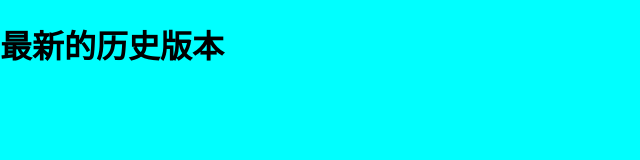
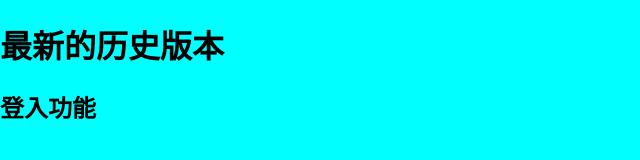
Before and after one commit to yf8866200/project_1, a plain HTML site: page index.html in a window 1280 px wide. Shown: the whole page, without its empty margins (0-640 px from the left). Drawn offline with Linux system fonts and the light colour scheme.

Commit message:
登入功能

```diff
--- a/index.html
+++ b/index.html
@@ -10,5 +10,6 @@
 </head>
 <body>
     <h1>最新的历史版本</h1>
+    <h2>登入功能</h2>
 </body>
 </html>
```
